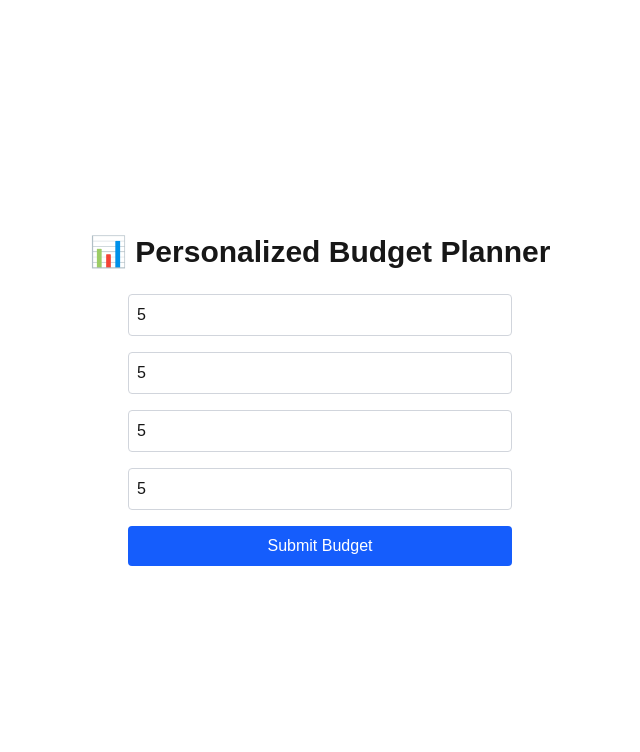
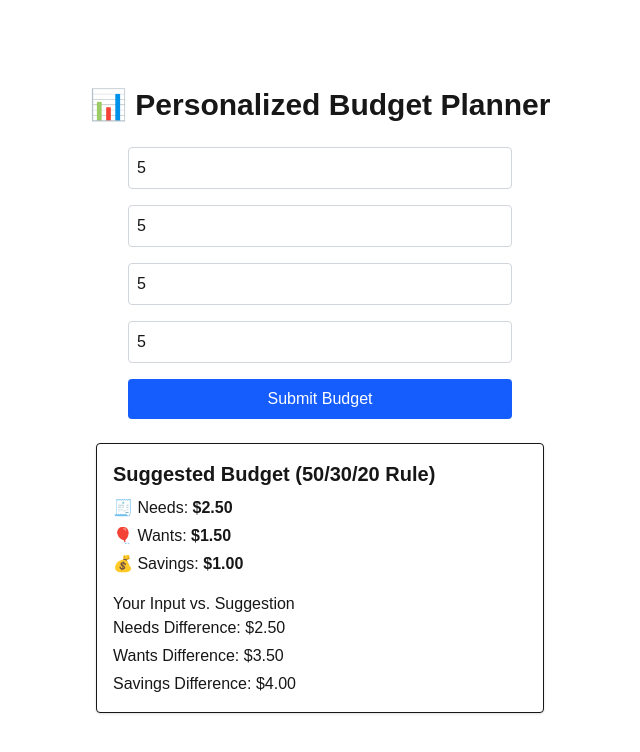
Before and after one commit to kingcatus/my_budget_app, a Next.js app: page / in a window 1280 px wide. Both pictures are taken after typing "5", "5", "5", "5" into the empty fields and a click on the button "Submit Budget". Shown: the top 752 px of the page, without its empty margins (320-960 px from the left). Built offline with nearby package versions, Linux system fonts and the light colour scheme; no server answers; the database is empty.

Commit message:
50/30/20 Split, UI Update

```diff
--- a/pages/api/submit.ts
+++ b/pages/api/submit.ts
@@ -1,26 +1,40 @@
 import { NextApiRequest, NextApiResponse } from "next";
-import { PrismaClient } from "@prisma/client";
-
-const prisma = new PrismaClient();
 
 export default async function handler(req: NextApiRequest, res: NextApiResponse) {
   if (req.method === "POST") {
     const { income, needs, wants, savings } = req.body;
+    const incomeNum = parseFloat(income);
 
     try {
-      const entry = await prisma.budgetEntry.create({
-        data: {
-          income: parseFloat(income),
-          needs: parseFloat(needs),
-          wants: parseFloat(wants),
-          savings: parseFloat(savings),
-        },
+      // Calculate suggested budget using 50/30/20 rule
+      const suggested = {
+        needs: incomeNum * 0.5,
+        wants: incomeNum * 0.3,
+        savings: incomeNum * 0.2
+      };
+
+      // Calculate actual values
+      const actual = {
+        needs: parseFloat(needs),
+        wants: parseFloat(wants),
+        savings: parseFloat(savings)
+      };
+
+      // Calculate differences
+      const comparison = {
+        needsDiff: actual.needs - suggested.needs,
+        wantsDiff: actual.wants - suggested.wants,
+        savingsDiff: actual.savings - suggested.savings
+      };
+
+      res.status(200).json({
+        suggested,
+        actual,
+        comparison
       });
-
-      res.status(200).json(entry);
     } catch (error) {
-      console.error("❌ Error saving budget:", error);
-      res.status(500).json({ error: "Failed to save budget entry" });
+      console.error("❌ Error processing budget:", error);
+      res.status(500).json({ error: "Failed to process budget" });
     }
   } else {
     res.status(405).json({ error: "Method not allowed" });
--- a/pages/index.tsx
+++ b/pages/index.tsx
@@ -7,6 +7,12 @@ export default function Home() {
     wants: "",
     savings: "",
   });
+
+  const [result, setResult] = useState<null | {
+    suggested: { needs: number; wants: number; savings: number };
+    actual: { needs: number; wants: number; savings: number };
+    comparison: { needsDiff: number; wantsDiff: number; savingsDiff: number };
+  }>(null);
 
   const handleChange = (e: React.ChangeEvent<HTMLInputElement>) => {
     const { name, value } = e.target;
@@ -20,9 +26,9 @@ export default function Home() {
       headers: { "Content-Type": "application/json" },
       body: JSON.stringify(form),
     });
+
     const data = await response.json();
-    alert("Budget submitted!");
-    console.log(data);
+    setResult(data);
   };
 
   return (
@@ -48,6 +54,24 @@ export default function Home() {
           Submit Budget
         </button>
       </form>
+
+      {result && (
+        <div className="mt-6 p-4 border rounded shadow w-full max-w-md bg-white">
+          <h2 className="text-xl font-semibold mb-2">Suggested Budget (50/30/20 Rule)</h2>
+          <ul className="space-y-1">
+            <li>🧾 Needs: <strong>${result.suggested.needs.toFixed(2)}</strong></li>
+            <li>🎈 Wants: <strong>${result.suggested.wants.toFixed(2)}</strong></li>
+            <li>💰 Savings: <strong>${result.suggested.savings.toFixed(2)}</strong></li>
+          </ul>
+
+          <h3 className="mt-4 font-medium">Your Input vs. Suggestion</h3>
+          <ul className="space-y-1">
+            <li>Needs Difference: ${result.comparison.needsDiff.toFixed(2)}</li>
+            <li>Wants Difference: ${result.comparison.wantsDiff.toFixed(2)}</li>
+            <li>Savings Difference: ${result.comparison.savingsDiff.toFixed(2)}</li>
+          </ul>
+        </div>
+      )}
     </main>
   );
 }
```
